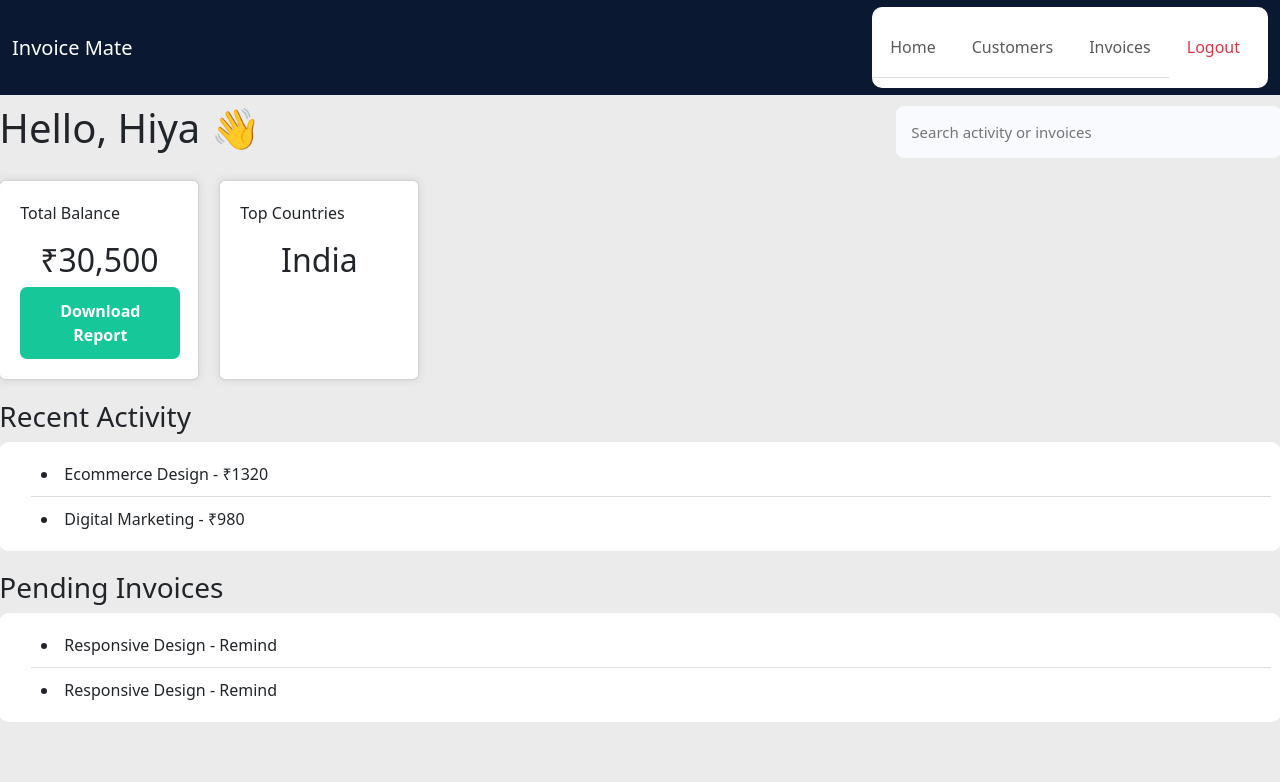
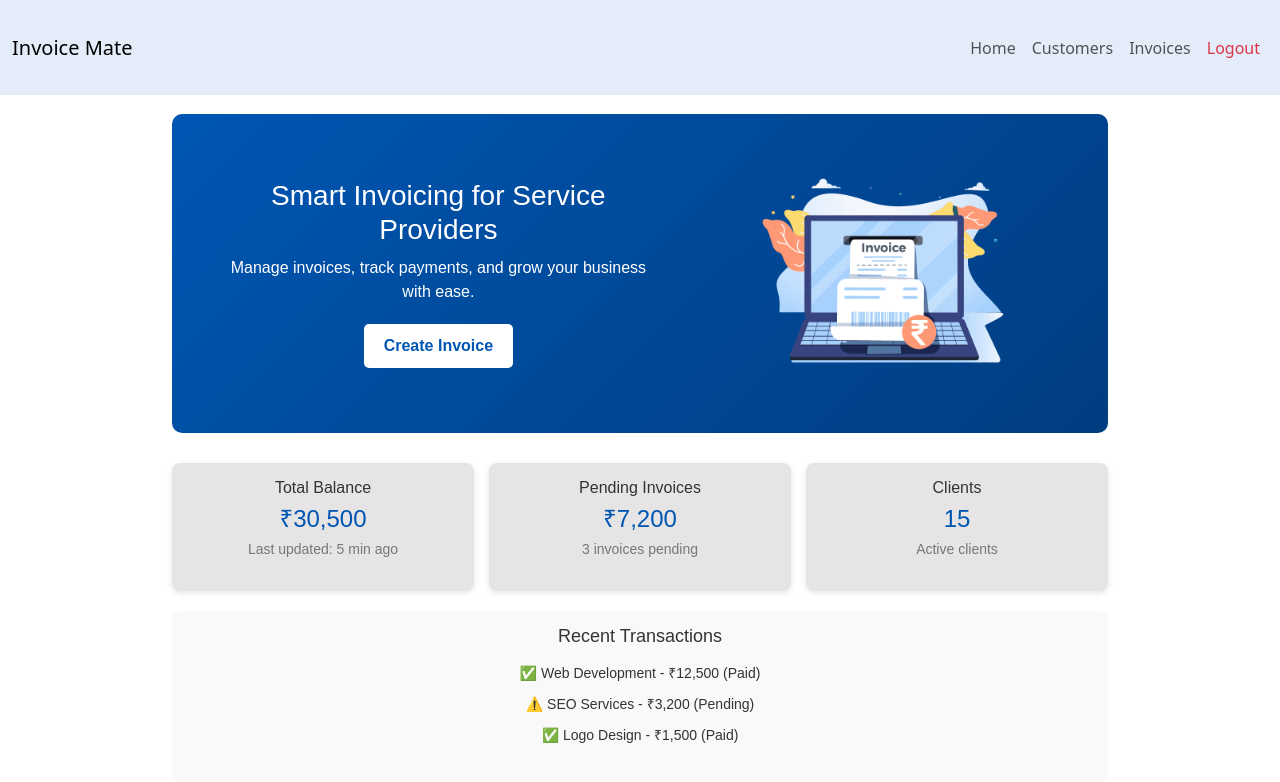
Before and after one commit to hiya3027/invoiceToolForServiceProvider-react, a React (Vite) app: page / in a window 1280 px wide. Shown: the top 782 px of the page. Built offline with nearby package versions, Linux system fonts and the light colour scheme.

Commit message:
updated files

```diff
--- a/src/components/home.jsx
+++ b/src/components/home.jsx
@@ -1,41 +1,51 @@
-export default function home() {
+import React from "react";
+import BackImage from "../images/bg-img.png"; // Import background image
+
+export default function Home() {
   return (
-    <>
-      <div class="container">
+    <div className="homepage">
+      <header className="header-box">
+        <div className="box-content">
+          <h1>Smart Invoicing for Service Providers</h1>
+          <p>Manage invoices, track payments, and grow your business with ease.</p>
+          <button className="btn-create-invoice">Create Invoice</button>
+        </div>
+        <div className="image-container">
+          <img src={BackImage} alt="Invoice Dashboard" className="back-image" />
+        </div>
+      </header>
 
-        <main class="main-content">
-          <header>
-            <h1>Hello, Hiya 👋</h1>
-            <input type="text" class="btn-search" placeholder="Search activity or invoices" />
-          </header>
-          <section class="stats">
-            <div class="card">
-              <p>Total Balance</p>
+      <section className="dashboard">
+        <div className="stats-card">
+          <h3>Total Balance</h3>
           <h2>₹30,500</h2>
-              <button class="btn-download-report">Download Report</button>
+          <p>Last updated: 5 min ago</p>
         </div>
-            <div class="card">
-              <p>Top Countries</p>
-              <h2>India</h2>
+        <div className="stats-card">
+          <h3>Pending Invoices</h3>
+          <h2>₹7,200</h2>
+          <p>3 invoices pending</p>
+        </div>
+        <div className="stats-card">
+          <h3>Clients</h3>
+          <h2>15</h2>
+          <p>Active clients</p>
         </div>
       </section>
-          <section class="activity">
-            <h3>Recent Activity</h3>
+
+      <section className="transactions">
+        <h2>Recent Transactions</h2>
         <ul>
-              <li>Ecommerce Design - ₹1320</li>
-              <li>Digital Marketing - ₹980</li>
+          <li>✅ Web Development - ₹12,500 (Paid)</li>
+          <li>⚠️ SEO Services - ₹3,200 (Pending)</li>
+          <li>✅ Logo Design - ₹1,500 (Paid)</li>
         </ul>
       </section>
-          <section class="invoices">
-            <h3>Pending Invoices</h3>
-            <ul>
-              <li>Responsive Design - Remind</li>
-              <li>Responsive Design - Remind</li>
 
-            </ul>
+      <section className="actions">
+        <button className="action-btn">Generate Report</button>
+        <button className="action-btn">View All Invoices</button>
       </section>
-        </main>
     </div>
-    </>
-  )
+  );
 }
--- a/src/components/invoices.jsx
+++ b/src/components/invoices.jsx
@@ -73,11 +73,11 @@ export default function Invoices() {
     <div className="invoice-page">
       <div className="invoice-container">
         <h2 className="invoice-title">Invoices</h2>
+        <div className="search-container">
+          <input type="text" placeholder="Search Customer!" value={searchTerm}
+          onChange={handleSearch} className="search-box"/>
+        </div>
 
-        <input type="text" placeholder="Search Customer!" value={searchTerm}
-          onChange={handleSearch} className="search-box"/>
-
-        {/* Customer Form */}
         <div className="add-customer-form">
           <input type="text" name="customer" placeholder="Customer Name"
           value={formData.customer} onChange={handleChange}/>
--- a/src/components/navbar.jsx
+++ b/src/components/navbar.jsx
@@ -5,7 +5,7 @@ export default function Navbar() {
   return (
     <nav className="navbar navbar-expand-lg fixed-top custom-navbar">
       <div className="container-fluid">
-        <Link className="navbar-brand text-white" to="/">Invoice Mate</Link>
+        <Link className="navbar-brand" to="/">Invoice Mate</Link>
         <button className="navbar-toggler" type="button" data-bs-toggle="collapse" data-bs-target="#navbarNav"
           aria-controls="navbarNav" aria-expanded="false" aria-label="Toggle navigation">
           <span className="navbar-toggler-icon"></span>
--- a/src/index.css
+++ b/src/index.css
@@ -1,3 +1,11 @@
+html, body {
+  height: 100%;
+  width: 100%;
+  margin: 0;
+  padding: 0;
+  overflow-x: hidden;
+}
+
 /*Login register page design*/
 
 .auth-container {
@@ -52,37 +60,9 @@
   text-decoration: underline;
 }
 
-/*home.jsx*/
-
-html, body {
-  height: 100%;
-  width: 100%;
-  margin: 0;
-  padding: 0;
-  overflow: hidden;
-
-}
-.container {
-  display: flex;
-  margin: 0px;
-  flex-direction: column;
-  align-items: center;
-  width: 100vw;
-  height: 100vh;
-
-}
-.main-content {
-  flex-grow: 1;
-  width: 121%;
-  height: calc(100vh - 60px);
-  margin: 0;
-  padding: 20px;
-  overflow-y: auto;
-  margin-top: 60px;
-  background: #ebebeb;
-}
+/*Navbar*/
 .custom-navbar {
-  background-color: #0a1931;
+  background-color: #e4ecf9;
   width: 100%;
   height: 95px;
   display: flex;
@@ -94,72 +74,141 @@ html, body {
   z-index: 1000;
 }
 
-
-header {
+/*home.jsx*/
+.homepage {
+  font-family: "Arial", sans-serif;
+  color: #333;
+  text-align: center;
+  padding: 90px;
+  min-height: 100vh;
+  width: 100%;
+  max-width: 1200px;
+  align-items: center;
+  margin: auto;
+}
+.header-box {
   display: flex;
-  justify-content: space-between;
   align-items: center;
+  justify-content: space-around;
+  background: linear-gradient(135deg, #0056b3, #003d80);
+  color: white;
+  padding: 50px 20px;
+  border-radius: 10px;
+  width: 100%;
 }
 
-header input {
-  padding: 2px;
-  width: 200px;
+.box-content {
+  max-width: 50%;
 }
 
-.stats {
+.header-box h1 {
+  font-size: 28px;
+  margin-bottom: 10px;
+}
+
+.header-box p {
+  font-size: 16px;
+  margin-bottom: 20px;
+}
+
+.btn-create-invoice {
+  background: white;
+  color: #0056b3;
+  padding: 10px 20px;
+  border-radius: 5px;
+  border: none;
+  font-weight: bold;
+}
+
+.btn-create-invoice:hover {
+  background: #ddd;
+}
+
+.image-container {
+  max-width: 40%;
+}
+.back-image {
+  width: 100%;
+  max-width: 400px;
+  border-radius: 15px;
+  transition: transform 0.3s ease-in-out;
+}
+.back-image:hover {
+  transform: scale(1.05);
+}
+.dashboard {
   display: flex;
-  gap: 20px;
+  justify-content: space-around;
+  margin-top: 30px;
+  gap: 15px;
+}
+
+.stats-card {
+  background: #e6e4e4;
+  padding: 15px;
+  border-radius: 8px;
+  text-align: center;
+  flex: 1;
+  box-shadow: 0px 2px 6px rgba(0, 0, 0, 0.1);
+}
+
+.stats-card h3 {
+  font-size: 16px;
+  color: #333;
+}
+
+.stats-card h2 {
+  font-size: 24px;
+  margin: 5px 0;
+  color: #0056b3;
+}
+
+.stats-card p {
+  font-size: 14px;
+  color: #777;
+}
+
+.transactions {
+  background: #f9f9f9;
+  padding: 15px;
+  border-radius: 8px;
   margin-top: 20px;
 }
 
-.card {
-  background: white;
-  padding: 20px;
-  border-radius: 10px;
-  box-shadow: 0 0 10px rgba(0, 0, 0, 0.1);
-  width: 200px;
-}
-.btn-search{
-  padding: 15px;
-  width: 30%;
-  background-color: #f8fafd;
-  border-radius: 8px;
-  border-style: none;
-  font-size: 15px;
-}
-.btn-download-report{
-  width: 160px;
-  font-weight: bolder;
-  font-size: medium;
-  border-radius: 7px;
-  padding: 10px;
-  border-color: transparent;
-  background-color: #16c79a;
-  color: white;
-}
-.btn-download-report:hover{
-  background: #1b4993;
+.transactions h2 {
+  font-size: 18px;
+  margin-bottom: 10px;
 }
 
-.activity,.invoices {
-  margin-top: 20px;
-  list-style: inside;
+.transactions ul {
+  list-style: none;
+  padding: 0;
 }
 
-ul {
-  background: white;
-  padding: 10px;
-  border-radius: 10px;
+.transactions li {
+  padding: 5px 0;
+  font-size: 14px;
 }
 
-ul li {
-  padding: 10px;
-  border-bottom: 1px solid #ddd;
+.actions {
+  margin-top: 20px;
 }
 
-ul li:last-child {
-  border-bottom: none;
+.action-btn {
+  background: #007bff;
+  color: white;
+  padding: 10px 15px;
+  margin: 5px;
+  border: none;
+  border-radius: 5px;
+  cursor: pointer;
 }
+
+.action-btn:hover {
+  background: #0056b3;
+}
+
+
 
 
 /*Invoices css*/
@@ -168,7 +217,7 @@ ul li:last-child {
 
 .invoice-container {
   width: 100%;
-  margin: 90px auto;
+  margin: 110px auto;
   padding: 30px;
   background: #e8e8e8;
   border-radius: 10px;
@@ -256,21 +305,18 @@ input, select {
 .save-btn:hover {
   background: #218838;
 }
-
 .add-customer-form {
   display: flex;
   gap: 10px;
   justify-content: center;
   margin-bottom: 20px;
 }
-
 .add-customer-form input,
 .add-customer-form select {
   padding: 8px;
   border: 1px solid #ccc;
   border-radius: 5px;
 }
-
 .add-btn {
   background: #28a745;
   color: white;
@@ -279,20 +325,23 @@ input, select {
   border-radius: 5px;
   cursor: pointer;
 }
-
 .add-btn:hover {
   background: #218838;
 }
 .search-box {
   display: block;
-  width: 34%;
+  width: 50%;
+  max-width: 300px;
   padding: 8px;
-  margin: 5px 0;
+  margin: 10px auto; /* Centers it */
   border: 1px solid #ccc;
   border-radius: 5px;
   font-size: 16px;
 }
-
+.search-container {
+  text-align: center;
+  margin: 10px auto;
+}
 
 
 
```
Lines whose indentation alone changed are shown as unchanged.
